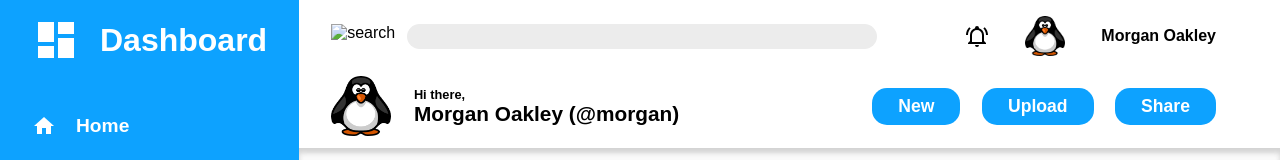
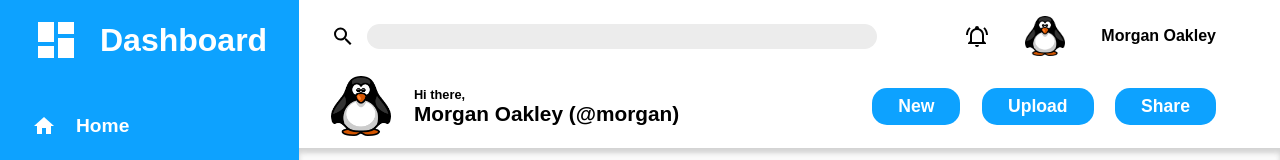
Before and after one commit to Gabrielius-code/admin-dashboard, a plain HTML site: page index.html in a window 1280 px wide. Shown: the top 160 px of the page. Drawn offline with Linux system fonts and the light colour scheme; the site is published under a folder, as on GitHub Pages, so addresses that start at the root find nothing.

Commit message:
fixed issue when search icon wasn't showing

```diff
--- a/index.html
+++ b/index.html
@@ -43,7 +43,7 @@
         <div class="first-row">
           <div class="searchbar">
             <form>
-              <img src="/icons/magnify.svg" alt="search" />
+              <img src="icons/magnify.svg" alt="search" />
               <input type="search" name="query" id="query" />
             </form>
           </div>
```
